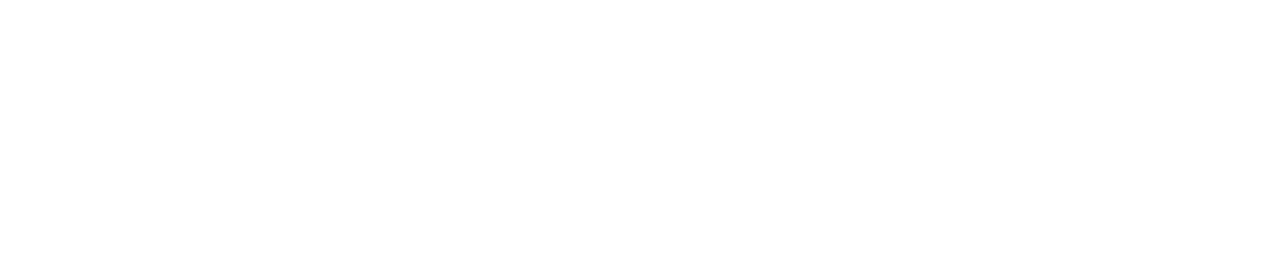
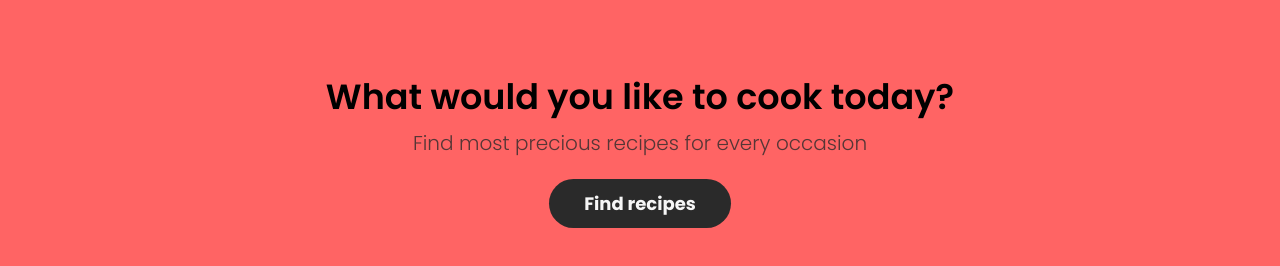
Before and after one commit to Nikola-02/tastybites, an Angular app: page / in a window 1280 px wide. Shown: the part 1528-1794 px from the top of the page. Before the commit the page ends 1488 px from the top, so only its background shows below. Built offline with nearby package versions, Linux system fonts and the light colour scheme.

Commit message:
Added What we provide section

```diff
--- a/src/app/app.component.css
+++ b/src/app/app.component.css
@@ -93,22 +93,8 @@
   margin-top: 5px;
   margin-bottom: 25px;
 }
-.hero .hero-text a {
-  font-size: 18px;
-  padding: 12px 35px;
-  border-radius: 32px;
-  background-color: #2a2a2a;
-  color: #f6f6f6;
-  text-decoration: none;
-  font-weight: 700;
-  transition: 0.3s ease all;
-}
-.hero .hero-text a:hover {
-  background-color: #2a2a2a;
-}
-
 .popular-recipes {
-  margin: 60px 0px;
+  margin: 60px 0px 90px 0px;
 }
 .popular-recipes .my-container .content {
   display: flex;
@@ -174,4 +160,20 @@
 }
 .popular-recipes .my-container .content .card:hover {
   transform: scale(1.04);
+}
+
+.what-we-provide {
+  background-color: #ff6464;
+  text-align: center;
+  padding: 80px 0px;
+}
+.what-we-provide .my-container .text h2 {
+  margin-bottom: 5px;
+}
+.what-we-provide .my-container .text p {
+  font-weight: 300;
+  margin-top: 5px;
+  margin-bottom: 25px;
+  color: rgba(42, 42, 42, 0.8);
+  margin-bottom: 30px;
 }/*# sourceMappingURL=app.component.css.map */
--- a/src/app/app.component.html
+++ b/src/app/app.component.html
@@ -34,7 +34,7 @@
     <div class="hero-text">
       <h2>Find your passion here</h2>
       <p>The perfect way to the heart is through the stomach</p>
-      <a href="">Find recipes</a>
+      <a routerLink="" class="find-recipes-btn">Find recipes</a>
     </div>
   </div>
   <div class="popular-recipes">
@@ -148,4 +148,13 @@
       </div>
     </div>
   </div>
+  <div class="what-we-provide">
+    <div class="my-container">
+      <div class="text">
+        <h2>What would you like to cook today?</h2>
+        <p>Find most precious recipes for every occasion</p>
+        <a routerLink="" class="find-recipes-btn">Find recipes</a>
+      </div>
+    </div>
+  </div>
 </main>
--- a/src/app/app.component.scss
+++ b/src/app/app.component.scss
@@ -106,23 +106,12 @@
     }
 
     a {
-      font-size: 18px;
-      padding: 12px 35px;
-      border-radius: 32px;
-      background-color: $black;
-      color: $white;
-      text-decoration: none;
-      font-weight: 700;
-      transition: 0.3s ease all;
-      &:hover {
-        background-color: $black;
-      }
     }
   }
 }
 
 .popular-recipes {
-  margin: 60px 0px;
+  margin: 60px 0px 90px 0px;
   .my-container {
     .content {
       display: flex;
@@ -201,3 +190,27 @@
     }
   }
 }
+
+.what-we-provide {
+  background-color: $red;
+  text-align: center;
+  padding: 80px 0px;
+  .my-container {
+    .text {
+      h2 {
+        margin-bottom: 5px;
+      }
+
+      p {
+        font-weight: 300;
+        margin-top: 5px;
+        margin-bottom: 25px;
+        color: rgba($color: $black, $alpha: 0.8);
+        margin-bottom: 30px;
+      }
+
+      a {
+      }
+    }
+  }
+}
--- a/src/styles.css
+++ b/src/styles.css
@@ -33,4 +33,19 @@
 p {
   margin: 0;
   padding: 0;
+}
+
+.find-recipes-btn {
+  font-size: 18px;
+  padding: 12px 35px;
+  border-radius: 32px;
+  background-color: #2a2a2a;
+  color: #f6f6f6;
+  text-decoration: none;
+  font-weight: 700;
+  transition: 0.3s ease all;
+}
+.find-recipes-btn:hover {
+  background-color: #f6f6f6;
+  color: #2a2a2a;
 }/*# sourceMappingURL=styles.css.map */
--- a/src/styles.scss
+++ b/src/styles.scss
@@ -1,3 +1,9 @@
+$black: #2a2a2a;
+$red: #ff6464;
+$white: #f6f6f6;
+$black: #2a2a2a;
+$background-grey: #f5f5f5;
+
 * {
   margin: 0;
   padding: 0;
@@ -36,3 +42,18 @@
   margin: 0;
   padding: 0;
 }
+
+.find-recipes-btn {
+  font-size: 18px;
+  padding: 12px 35px;
+  border-radius: 32px;
+  background-color: $black;
+  color: $white;
+  text-decoration: none;
+  font-weight: 700;
+  transition: 0.3s ease all;
+  &:hover {
+    background-color: $white;
+    color: $black;
+  }
+}
```
Also changed, not shown: 2 other files (tests, documents, lock files or other folders).
